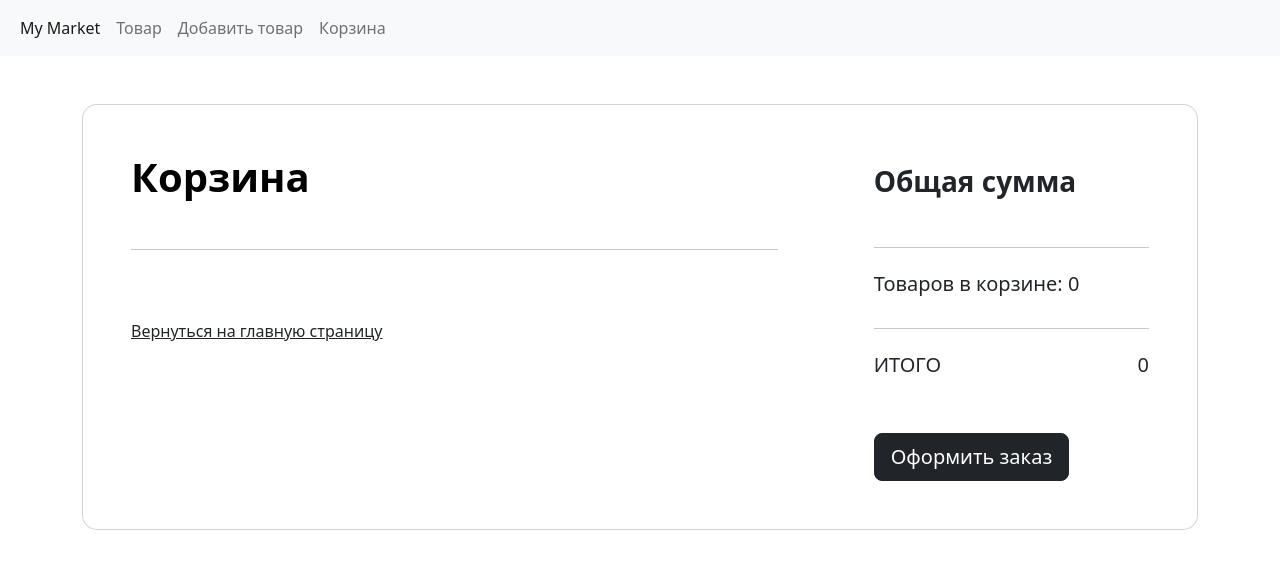
After one commit to Chingiz-Almukhan/online-shop-django-application, a Django app: page /cart in a window 1280 px wide. The commit adds this page. Shown: the top 577 px of the page. Run offline with Django 4.2, Linux system fonts and the light colour scheme; data that the repository does not hold is empty.

Commit message:
Была создана модель корзины, а также методы для ее отображения и удаления и добавления товара в нее, также сделаны шаблоны для добавления и просмотра корзины На главной странице и странице просмотра товара добавлены кнопки для добавления в корзину

```diff
--- a/core/app/urls.py
+++ b/core/app/urls.py
@@ -2,6 +2,9 @@ from django.urls import path
 
 from app.views.add_view import AddProductView
 from app.views.base import IndexView
+from app.views.cart_add_view import CreateCartItem
+from app.views.cart_view import ListCartItem
+from app.views.delete_cart_item import DeleteCartItem
 
 from app.views.delete_view import Delete
 from app.views.edit_view import EditView
@@ -13,5 +16,8 @@ urlpatterns = [
     path('products/add', AddProductView.as_view(), name='add'),
     path('products/<int:pk>/edit', EditView.as_view(), name='edit'),
     path('products/<int:pk>/delete', Delete.as_view(), name='delete'),
+    path('add/<int:pk>', CreateCartItem.as_view(), name='add_to_cart'),
+    path('cart', ListCartItem.as_view(), name='cart'),
+    path('delete/<int:pk>', DeleteCartItem.as_view(), name='delete_position')
 
 ]
--- a/core/app/views/base.py
+++ b/core/app/views/base.py
@@ -11,7 +11,7 @@ class IndexView(ListView):
     template_name = 'main_page.html'
     model = Product
     context_object_name = 'products'
-    paginate_by = 1
+    paginate_by = 10
     paginate_orphans = 1
 
     def get(self, request, *args, **kwargs):
--- /dev/null
+++ b/core/app/views/cart_view.py
@@ -0,0 +1,22 @@
+from django.db.models import Sum, F
+from django.views.generic import ListView
+
+from app.models import ProductInCart
+
+
+class ListCartItem(ListView):
+    model = ProductInCart
+    context_object_name = 'products'
+    template_name = 'list_cart.html'
+
+    def get_context_data(self, *, object_list=None, **kwargs):
+        context = super().get_context_data(object_list=object_list, **kwargs)
+        cart = ProductInCart.objects.all()
+        total = 0
+        item_qty = 0
+        for item in cart:
+            total += item.qty * item.product.cost
+            item_qty += item.qty
+        context['total'] = total
+        context['item'] = item_qty
+        return context
--- a/core/templates/base.html
+++ b/core/templates/base.html
@@ -3,7 +3,8 @@
 <head>
     <meta charset="UTF-8">
     <title>{% block title %}base{% endblock %}</title>
-    <link href="https://cdn.jsdelivr.net/npm/bootstrap@5.2.0/dist/css/bootstrap.min.css" rel="stylesheet" integrity="sha384-gH2yIJqKdNHPEq0n4Mqa/HGKIhSkIHeL5AyhkYV8i59U5AR6csBvApHHNl/vI1Bx" crossorigin="anonymous">
+    <link href="https://cdn.jsdelivr.net/npm/bootstrap@5.2.0/dist/css/bootstrap.min.css" rel="stylesheet"
+          integrity="sha384-gH2yIJqKdNHPEq0n4Mqa/HGKIhSkIHeL5AyhkYV8i59U5AR6csBvApHHNl/vI1Bx" crossorigin="anonymous">
 </head>
 <body>
 <nav class="navbar navbar-expand-lg navbar-light bg-light">
@@ -30,6 +31,9 @@
                 <li class="nav-item">
                     <a class="nav-link" href="{% url 'add' %}">Добавить товар</a>
                 </li>
+                <li class="nav-item">
+                    <a class="nav-link" href="{% url 'cart' %}">Корзина</a>
+                </li>
             </ul>
         </div>
     </div>
--- /dev/null
+++ b/core/templates/list_cart.html
@@ -0,0 +1,114 @@
+{% extends 'base.html' %}
+{% block title %} Cart {% endblock %}
+{% block content %}
+    <section class="h-100 h-custom">
+        <div class="container py-5 h-100">
+            <div class="row d-flex justify-content-center align-items-center h-100">
+                <div class="col-12">
+                    <div class="card card-registration card-registration-2" style="border-radius: 15px;">
+                        <div class="card-body p-0">
+                            <div class="row g-0">
+                                <div class="col-lg-8">
+                                    <div class="p-5">
+                                        <div class="d-flex justify-content-between align-items-center mb-5">
+                                            <h1 class="fw-bold mb-0 text-black">Корзина</h1>
+                                        </div>
+
+                                        {% for product in products %}
+                                            <form method="post"
+                                                  action="{% url 'delete_position' product.pk %}">{% csrf_token %}
+                                                <hr class="my-4">
+                                                <div class="row mb-4 d-flex justify-content-between align-items-center">
+                                                    <div class="col-md-2 col-lg-2 col-xl-2">
+                                                        <img src="{{ product.image }}" class="img-fluid rounded-3">
+                                                    </div>
+                                                    <div class="col-md-3 col-lg-3 col-xl-3">Название:
+
+                                                        <h6 class="text-black mb-0"> {{ product.name }}</h6>
+                                                    </div>
+                                                    <div class="col-md-5 col-lg-3 col-xl-2 d-flex">
+                                                        Кол-во:
+                                                        {{ product.qty }}
+                                                    </div>
+                                                    <div class="col-md-5 col-lg-3 col-xl-3 offset-lg-1">
+                                                        Цена:
+                                                        <h6 class="mb-0">{{ product.cost }}</h6>
+                                                    </div>
+                                                    <div class="col-md-1 col-lg-1 col-xl-1 text-end">
+                                                        <button type="button"
+                                                                class="btn btn-danger text-uppercase mr-2 px-4"
+                                                                data-bs-toggle="modal"
+                                                                data-bs-target="#exampleModal">
+                                                            <svg xmlns="http://www.w3.org/2000/svg" width="16"
+                                                                 height="16" fill="currentColor"
+                                                                 class="bi bi-trash3" viewBox="0 0 16 16">
+                                                                <path d="M6.5 1h3a.5.5 0 0 1 .5.5v1H6v-1a.5.5 0 0 1 .5-.5ZM11 2.5v-1A1.5 1.5 0 0 0 9.5 0h-3A1.5 1.5 0 0 0 5 1.5v1H2.506a.58.58 0 0 0-.01 0H1.5a.5.5 0 0 0 0 1h.538l.853 10.66A2 2 0 0 0 4.885 16h6.23a2 2 0 0 0 1.994-1.84l.853-10.66h.538a.5.5 0 0 0 0-1h-.995a.59.59 0 0 0-.01 0H11Zm1.958 1-.846 10.58a1 1 0 0 1-.997.92h-6.23a1 1 0 0 1-.997-.92L3.042 3.5h9.916Zm-7.487 1a.5.5 0 0 1 .528.47l.5 8.5a.5.5 0 0 1-.998.06L5 5.03a.5.5 0 0 1 .47-.53Zm5.058 0a.5.5 0 0 1 .47.53l-.5 8.5a.5.5 0 1 1-.998-.06l.5-8.5a.5.5 0 0 1 .528-.47ZM8 4.5a.5.5 0 0 1 .5.5v8.5a.5.5 0 0 1-1 0V5a.5.5 0 0 1 .5-.5Z"></path>
+                                                            </svg>
+                                                        </button>
+                                                        <div class="modal fade" id="exampleModal" tabindex="-1"
+                                                             aria-labelledby="exampleModalLabel"
+                                                             aria-hidden="true" style="display: none;">
+                                                            <div class="modal-dialog">
+                                                                <div class="modal-content">
+                                                                    <div class="modal-header">
+                                                                        <h5 class="modal-title" id="exampleModalLabel">
+                                                                            Вы
+                                                                            уверены?</h5>
+                                                                        <button type="button" class="btn-close"
+                                                                                data-bs-dismiss="modal"
+                                                                                aria-label="Close"></button>
+                                                                    </div>
+                                                                    <div class="modal-footer">
+                                                                        <div class="col-12">
+                                                                            <a href="{% url 'main' %}" type="submit"
+                                                                               class="btn btn-primary">Вернуться
+                                                                                на
+                                                                                главную</a>
+                                                                            <input type="submit" class="btn btn-danger"
+                                                                                   value="Да">
+                                                                        </div>
+                                                                    </div>
+                                                                </div>
+                                                            </div>
+                                                        </div>
+
+                                                    </div>
+                                                </div>
+                                            </form>
+                                        {% endfor %}
+                                        <hr class="my-4">
+                                        <div class="pt-5">
+                                            <h6 class="mb-0"><a href="{% url 'main' %}" class="text-body">Вернуться на
+                                                главную страницу</a></h6>
+                                        </div>
+                                    </div>
+                                </div>
+                                <div class="col-lg-4 bg-grey">
+                                    <div class="p-5">
+                                        <h3 class="fw-bold mb-5 mt-2 pt-1">Общая сумма</h3>
+                                        <hr class="my-4">
+
+                                        <div class="d-flex justify-content-between mb-4">
+                                            <h5 class="text">Товаров в корзине: {{ item }}</h5>
+                                        </div>
+                                        <hr class="my-4">
+                                        <div class="d-flex justify-content-between mb-5">
+                                            <h5 class="text-uppercase">Итого</h5>
+                                            <h5>{{ total }} </h5>
+                                        </div>
+                                        <button type="button" class="btn btn-dark btn-block btn-lg"
+                                                data-mdb-ripple-color="dark">Оформить заказ
+                                        </button>
+                                    </div>
+                                </div>
+                            </div>
+                        </div>
+                    </div>
+                </div>
+            </div>
+        </div>
+    </section>
+    <script src="https://cdn.jsdelivr.net/npm/bootstrap@5.1.3/dist/js/bootstrap.bundle.min.js"
+            integrity="sha384-ka7Sk0Gln4gmtz2MlQnikT1wXgYsOg+OMhuP+IlRH9sENBO0LRn5q+8nbTov4+1p"
+            crossorigin="anonymous"></script>
+{% endblock %}
--- a/core/templates/partial/pagination.html
+++ b/core/templates/partial/pagination.html
@@ -9,7 +9,7 @@
             <td><form class=" current-page" method="get">
                 <label for="page">
                     Страница {{ page_obj.number }}
-                    из {{ page_obj.paginator.num_pages }}.
+                    из {{ page_obj.paginator.num_pages }}
                     {% if search %}{% endif %}
                 </label>
             </form></td>
--- a/core/templates/product_view.html
+++ b/core/templates/product_view.html
@@ -34,6 +34,8 @@
                                                 data-bs-target="#exampleModal">
                                             Удалить
                                         </button>
+                                        <a class="btn btn-outline-dark mt-2"
+                                           href="{% url 'add_to_cart' product.pk %}">Добавить в корзину</a>
                                     </div>
 
                                     <div class="modal fade" id="exampleModal" tabindex="-1"
```
Also changed, not shown: core/app/forms.py (+8 -1 lines), core/app/models.py (+24 -0 lines), core/app/views/cart_add_view.py (added, +30 -0 lines), core/app/views/delete_cart_item.py (added, +11 -0 lines), core/templates/create_item.html (added, +19 -0 lines), core/templates/main_page.html (+9 -5 lines), core/app/migrations/0002_productincart.py (added), core/templates/partial/add_item_to_cart.html (added). Lines whose indentation alone changed are shown as unchanged.
